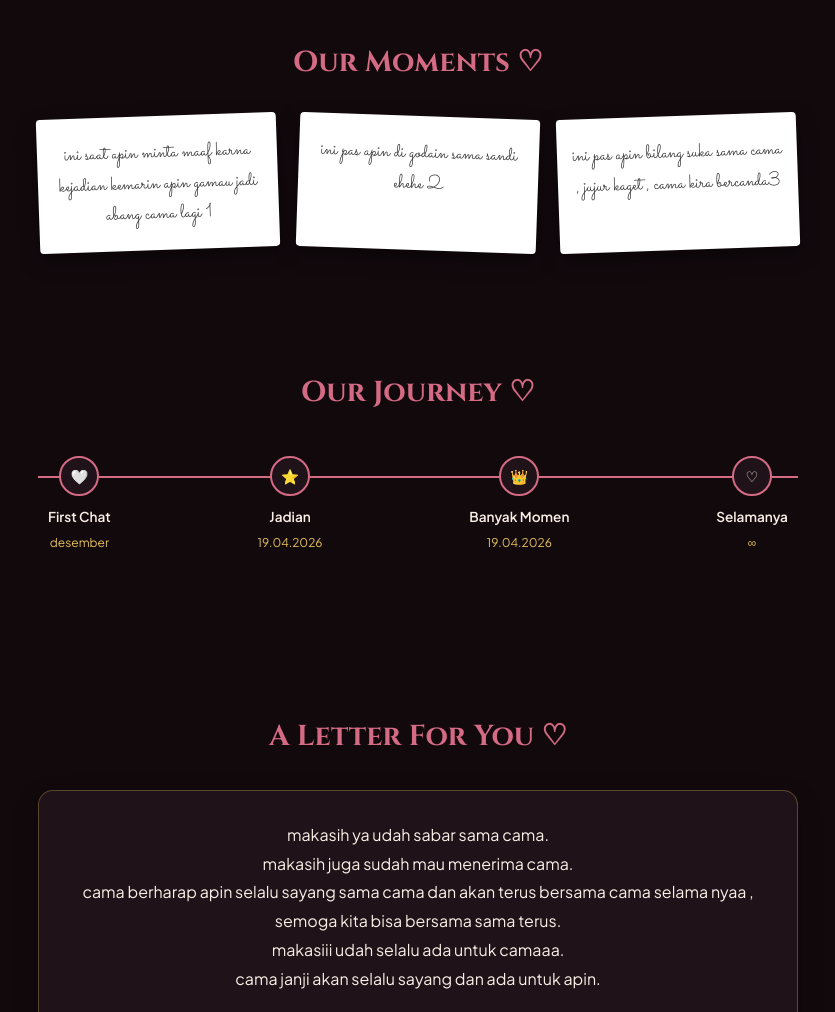
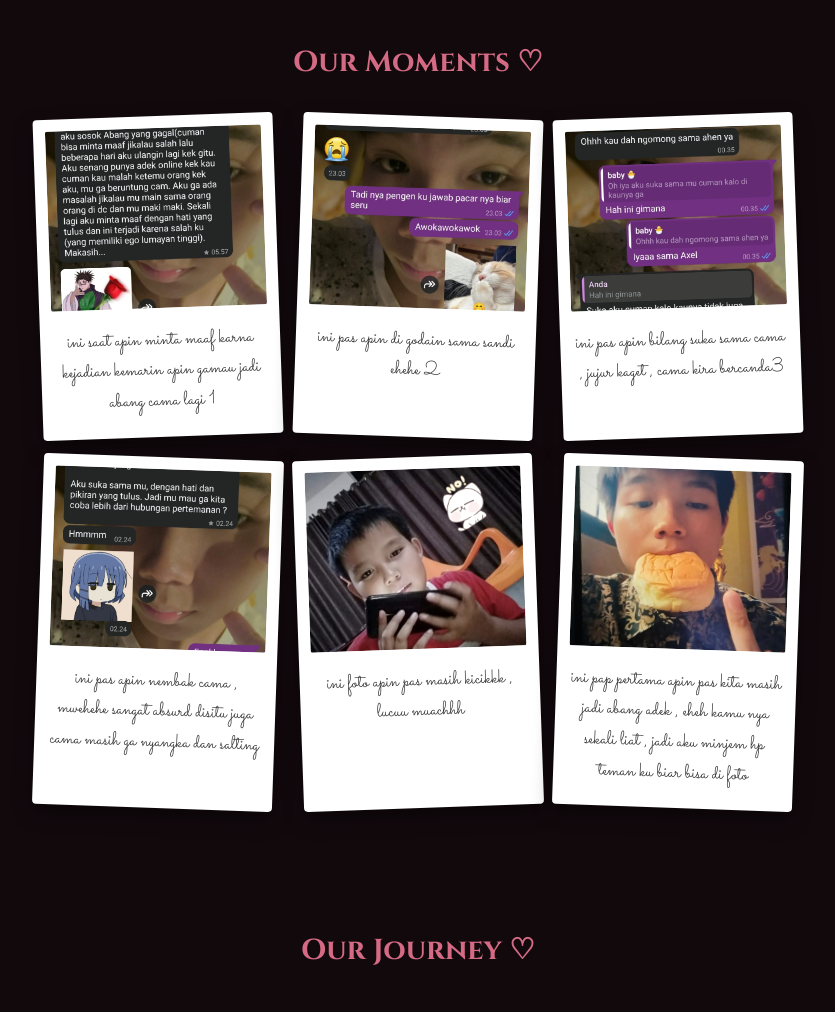
Before and after one commit to salmareisha8-hash/website-for-alvin, a plain HTML site: page index.html in a window 1280 px wide. Shown: the part 1300-2312 px from the top of the page, without its empty margins (222-1057 px from the left). Drawn offline with Linux system fonts and the light colour scheme.

Commit message:
Update index.html

```diff
--- a/index.html
+++ b/index.html
@@ -64,18 +64,43 @@
     <section class="section" id="moments">
         <h2 class="section-title">Our Moments <span class="heart-icon">♡</span></h2>
         <div class="gallery-grid">
+
+            <!-- Momen 1 -->
             <div class="polaroid">
-        <img src="assets/img/moment1.jpg" alt="Moment 1" onerror="this.style.display='none'">
+                <img src="assets/img/moment1.jpeg" alt="Moment 1" onerror="this.style.display='none'">
                 <p class="caption">ini saat apin minta maaf karna kejadian kemarin apin gamau jadi abang cama lagi 1</p>
             </div>
+
+            <!-- Momen 2 -->
             <div class="polaroid">
-        <img src="assets/img/moment2.jpg" alt="Moment 2" onerror="this.style.display='none'">
+                <img src="assets/img/moment2.jpeg" alt="Moment 2" onerror="this.style.display='none'">
                 <p class="caption">ini pas apin di godain sama sandi ehehe 2</p>
             </div>
+
+            <!-- Momen 3 -->
             <div class="polaroid">
-        <img src="assets/img/moment3.jpg" alt="Moment 3" onerror="this.style.display='none'">
+                <img src="assets/img/moment3.jpeg" alt="Moment 3" onerror="this.style.display='none'">
                 <p class="caption">ini pas apin bilang suka sama cama , jujur kaget , cama kira bercanda3</p>
             </div>
+
+            <!-- Momen 4 (BARU) -->
+            <div class="polaroid">
+                <img src="assets/img/moment4.jpeg" alt="Moment 4" onerror="this.style.display='none'">
+                <p class="caption">ini pas apin nembak cama , mwehehe sangat absurd disitu juga cama masih ga nyangka dan salting</p>
+            </div>
+
+            <!-- Momen 5 (BARU) -->
+            <div class="polaroid">
+                <img src="assets/img/moment5.jpeg" alt="Moment 5" onerror="this.style.display='none'">
+                <p class="caption">ini foto apin pas masih kicikkk , lucuu muachhh</p>
+            </div>
+
+            <!-- Momen 6 (BARU) -->
+            <div class="polaroid">
+                <img src="assets/img/moment6.jpeg" alt="Moment 6" onerror="this.style.display='none'">
+                <p class="caption">ini pap pertama apin pas kita masih jadi abang adek , eheh kamu nya sekali liat , jadi aku minjem hp teman ku biar bisa di foto</p>
+            </div>
+
         </div>
     </section>
 
```
Lines whose indentation alone changed are shown as unchanged.
